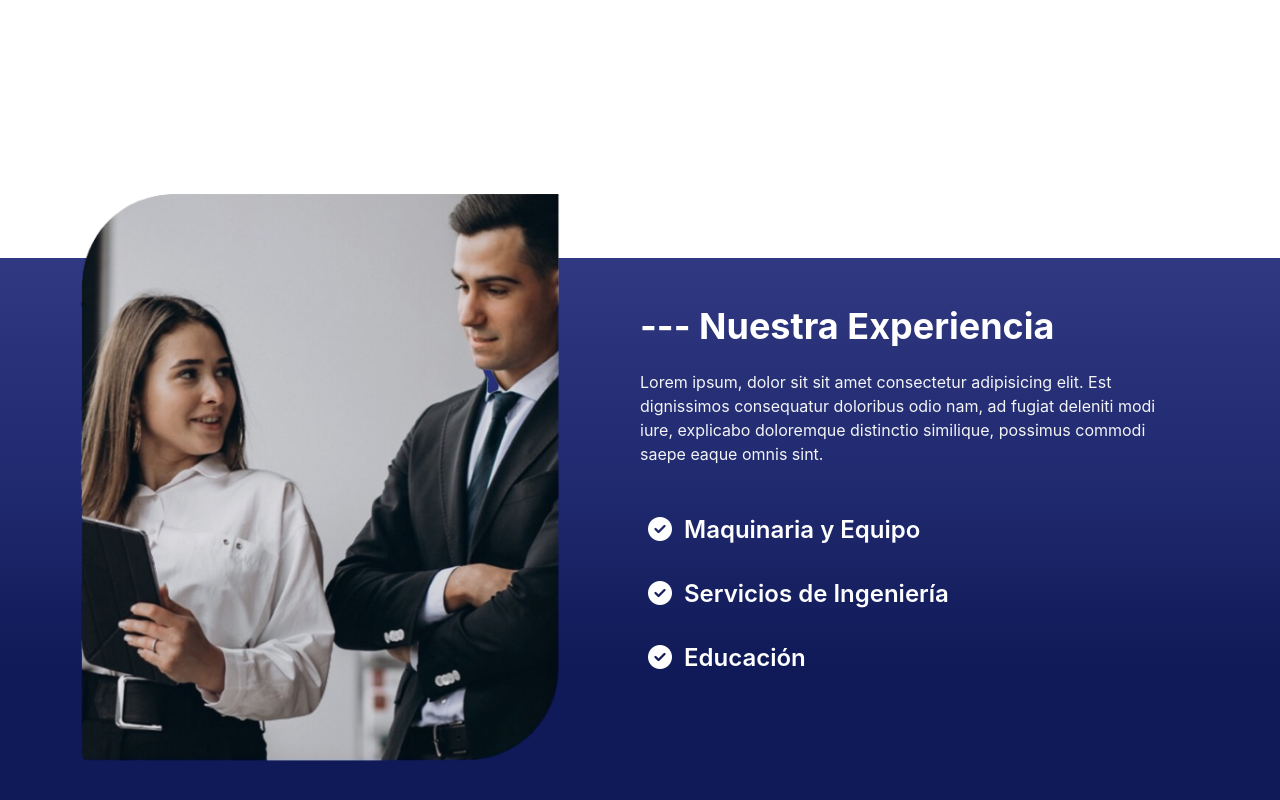
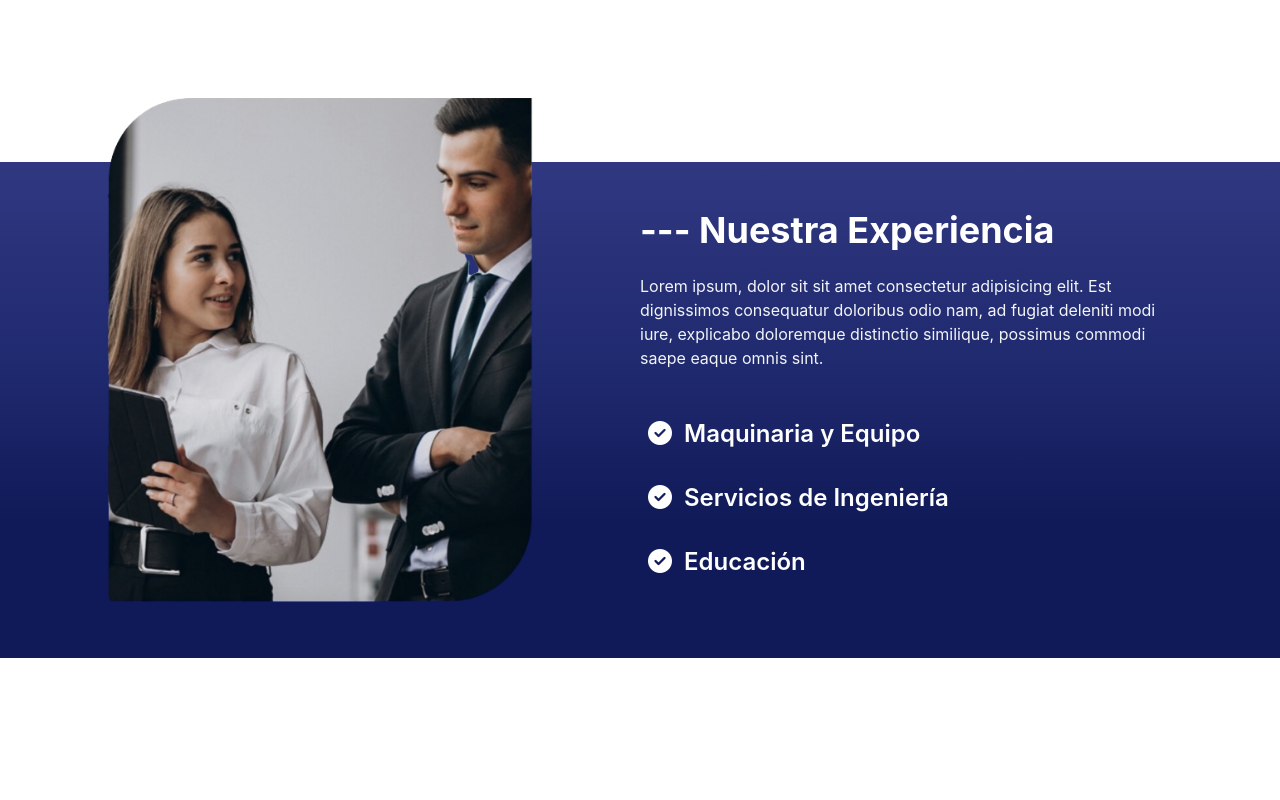
Before and after one commit to RiviCodes/rc-mockup-test, a React (Create React App) app: page / in a window 1280 px wide. Shown: the part 3127-3927 px from the top of the page. After the commit the page ends 3785 px from the top, so only its background shows below. Built offline with nearby package versions, Linux system fonts and the light colour scheme.

Commit message:
Edit margin

```diff
--- a/src/components/Experience.jsx
+++ b/src/components/Experience.jsx
@@ -2,11 +2,11 @@ import React from "react";
 
 export default function Experience() {
   return (
-    <section className="grid grid-cols-1 md:grid-cols-12 lg:grid-cols-12 lg:mt-28 xl:mt-64 pb-14 bg-experience">
+    <section className="grid grid-cols-1 md:grid-cols-12 lg:grid-cols-12 lg:mt-28 xl:mt-40 pb-14 bg-experience">
       {/* LEFT side */}
       <div className=" justify-center md:col-span-6 lg:col-span-7 xl:col-span-6 lg:-mt-28 hidden md:flex">
         <img
-          className="h-auto w-9/12 md:w-9/12 md:h-fit md:self-center md:mt-12"
+          className="h-auto w-9/12 md:w-9/12 lg:w-8/12 md:h-fit md:self-center md:mt-12"
           src="images/our-exp.png"
           alt=""
         />
```
